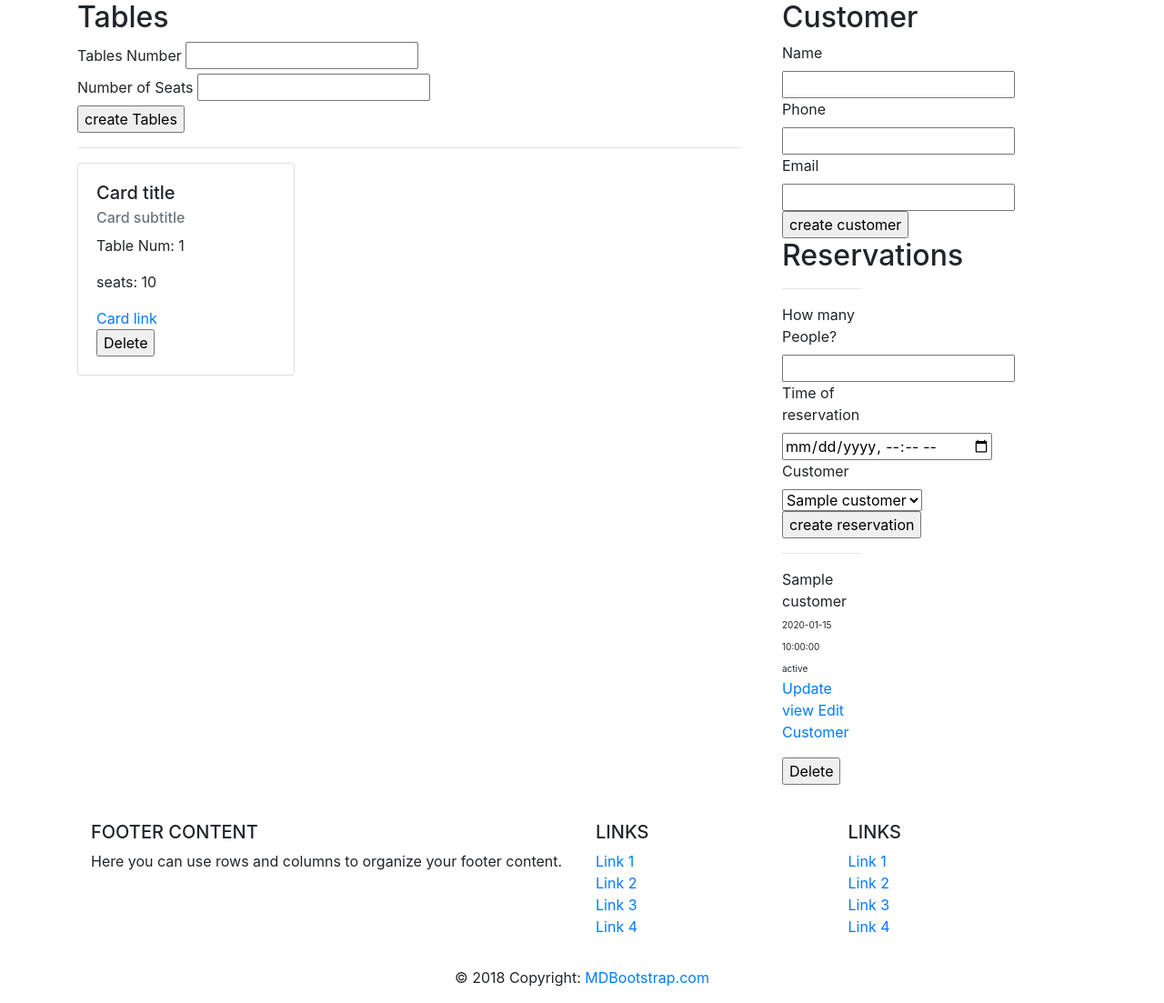
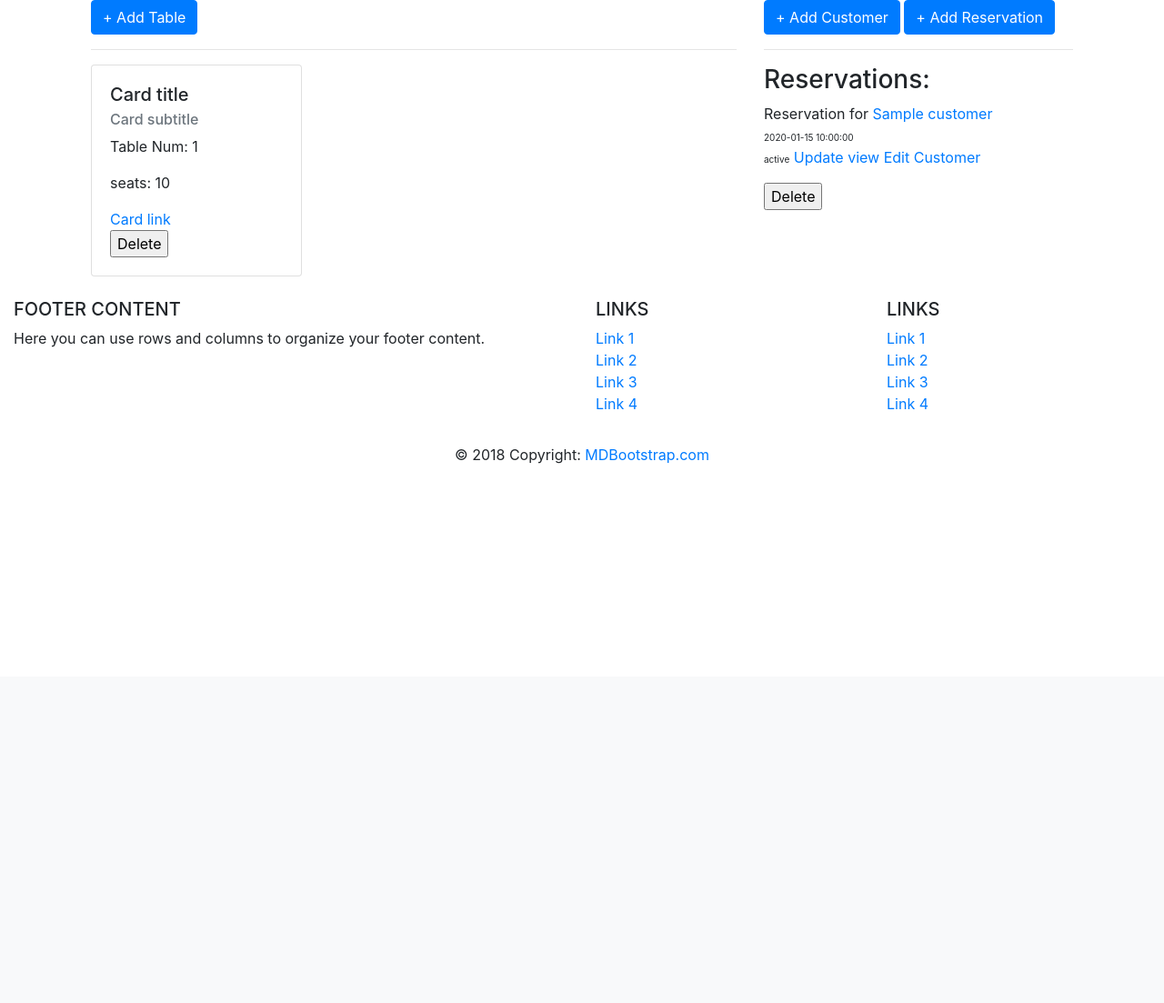
Before and after one commit to Monica-0880/Waitlist, a Python web app: template templates/index.html in a window 1280 px wide. Shown: the part 56-1159 px from the top of the page at 91% size. After the commit the page ends 566 px from the top, so only its background shows below. Run offline with Jinja, Linux system fonts and the light colour scheme; the template is opened without the code that fills it: most values are stand-ins (such as "Sample title", 1, 10 or a date in 2020); some libraries are stand-ins or nearby versions.

Commit message:
more styling in templates

```diff
--- a/templates/base.html
+++ b/templates/base.html
@@ -44,9 +44,15 @@
     {% endif %}
     {% endwith %}
 
-    {% block content %}
 
-    {% endblock %}
+    <div class="container">
+      <div class="row">
+        <div class="col-sm-12">
+          {% block content %}{% endblock %}
+        </div>
+      </div>
+    </div>
+
 
 
     <!-- FOOTER -->
--- a/templates/index.html
+++ b/templates/index.html
@@ -5,16 +5,9 @@
 <div class="container">
     <div class="row">
         <div class="col-sm-8">
-            <h2>Tables</h2>
-            <form action="/seating_tables/add" method="POST">
-                <label>Tables Number</label>
-                <input type="number" name="tablenum" id="">
-                <br>
-                <label>Number of Seats</label>
-                <input type="number" name="seatsnum" id="">
-                <br>
-                <input type="submit" value="create Tables">
-            </form>
+            <button type="button" class="btn btn-primary" data-toggle="modal" data-target="#addATable">
+               + Add Table
+            </button>
 
             <hr>
             {% for seatingtable in seatingTables %}
@@ -33,24 +26,83 @@
             {% endfor %}
         </div>
         <div class="col-sm-4">
-                <div class="col-4">
-                        <h2>Customer</h2>
-                        <form action="/customer/add" method="POST">
-                            <label>Name</label>
-                            <br>
-                            <input type="text" name="custName" id="">
-                            <br>
-                            <label>Phone</label>
-                            <br>
-                            <input type="tel" name="custTel" id="">
-                            <br>
-                            <label>Email</label>
-                            <br>
-                            <input type="email" name="custEmail" id="">
-                            <input type="submit" value="create customer">
+            <button type="button" class="btn btn-primary" data-toggle="modal" data-target="#addACustomer">+ Add Customer</button>
+            <button type="button" class="btn btn-primary" data-toggle="modal" data-target="#addAReservation">+ Add Reservation</button>
+            <hr>
+            <h3>Reservations:</h3>
+            {% if reservations|length > 0 %}
+                {% for reservation in reservations %}
+                    <p>
+                        Reservation for
+                        <a href="/customer/{{reservation.customer.id}}">
+                            {{reservation.customer.name}}
+                        </a><br>
+                        <span style="font-size: 10px;">{{reservation.reservation_time}}</span> <br>
+                        <span style="font-size: 10px;">{{reservation.status}}</span>
+                        <a href="{{ url_for('update_reservation', id=reservation.id )}}">Update</a>
+                        <a href="{{ url_for('get_reservation', id=reservation.id )}}">view</a>
+                        <a href="{{ url_for('update_customer', id=reservation.customer.id )}}">Edit Customer</a>
+                        <form method="POST" action="/reservation/delete/{{reservation.id}}">
+                            <input type="submit" value="Delete">
                         </form>
-            <h2>Reservations</h2>
-            <hr>
+                    </p>
+                {% endfor %}
+            {% else %}
+                <h4>No Reservations</h4>
+            {% endif %}
+        </div>
+    </div>
+</div>
+
+
+
+
+<!-- MODALS -->
+
+
+<!-- Add Table -->
+<div class="modal fade" id="addATable" tabindex="-1" role="dialog" aria-labelledby="exampleModalLabel" aria-hidden="true">
+    <div class="modal-dialog" role="document">
+        <div class="modal-content">
+        <div class="modal-header">
+            <h5 class="modal-title" id="exampleModalLabel">Add a Table</h5>
+            <button type="button" class="close" data-dismiss="modal" aria-label="Close">
+            <span aria-hidden="true">&times;</span>
+            </button>
+        </div>
+        <div class="modal-body">
+            <form action="/seating_tables/add" method="POST">
+                <label>Tables Number</label>
+                <input type="number" name="tablenum" id="">
+                <br>
+                <label>Number of Seats</label>
+                <input type="number" name="seatsnum" id="">
+                <br>
+                <input type="submit" value="create Tables">
+            </form>
+        </div>
+        <div class="modal-footer">
+            <button type="button" class="btn btn-secondary" data-dismiss="modal">Close</button>
+        </div>
+        </div>
+    </div>
+</div>
+
+
+
+
+
+<!-- Add Reservation -->
+<div class="modal fade" id="addAReservation" tabindex="-1" role="dialog" aria-labelledby="exampleModalLabel" aria-hidden="true">
+    <div class="modal-dialog" role="document">
+        <div class="modal-content">
+        <div class="modal-header">
+            <h5 class="modal-title" id="exampleModalLabel">Add a Reservation</h5>
+            <button type="button" class="close" data-dismiss="modal" aria-label="Close">
+            <span aria-hidden="true">&times;</span>
+            </button>
+        </div>
+        <div class="modal-body">
             <form action="/reservation/add" method="POST">
                 <label>How many People?</label><br>
                 <input type="number" name="numOfPeople" id=""><br>
@@ -68,24 +120,46 @@
 
                 <input type="submit" value="create reservation">
             </form>
-            <hr>
-            <div>
-                {% for reservation in reservations %}
-                    <p>
-                        {{reservation.customer.name}} <br>
-                        <span style="font-size: 10px;">{{reservation.reservation_time}}</span> <br>
-                        <span style="font-size: 10px;">{{reservation.status}}</span>
-                        <a href="{{ url_for('update_reservation', id=reservation.id )}}">Update</a>
-                        <a href="{{ url_for('get_reservation', id=reservation.id )}}">view</a>
-                        <a href="{{ url_for('update_customer', id=reservation.customer.id )}}">Edit Customer</a>
-                        <form method="POST" action="/reservation/delete/{{reservation.id}}">
-                            <input type="submit" value="Delete">
-                        </form>
-                    </p>
+        </div>
+        <div class="modal-footer">
+            <button type="button" class="btn btn-secondary" data-dismiss="modal">Close</button>
+        </div>
+        </div>
+    </div>
+</div>
 
-                {% endfor %}
-            </div>
 
+
+
+<!-- Add Customer -->
+<div class="modal fade" id="addACustomer" tabindex="-1" role="dialog" aria-labelledby="exampleModalLabel" aria-hidden="true">
+    <div class="modal-dialog" role="document">
+        <div class="modal-content">
+        <div class="modal-header">
+            <h5 class="modal-title" id="exampleModalLabel">Add a Customer</h5>
+            <button type="button" class="close" data-dismiss="modal" aria-label="Close">
+            <span aria-hidden="true">&times;</span>
+            </button>
+        </div>
+        <div class="modal-body">
+            <form action="/customer/add" method="POST">
+                <label>Name</label>
+                <br>
+                <input type="text" name="custName" id="">
+                <br>
+                <label>Phone</label>
+                <br>
+                <input type="tel" name="custTel" id="">
+                <br>
+                <label>Email</label>
+                <br>
+                <input type="email" name="custEmail" id="">
+                <input type="submit" value="create customer">
+            </form>
+        </div>
+        <div class="modal-footer">
+            <button type="button" class="btn btn-secondary" data-dismiss="modal">Close</button>
+        </div>
         </div>
     </div>
 </div>
```
